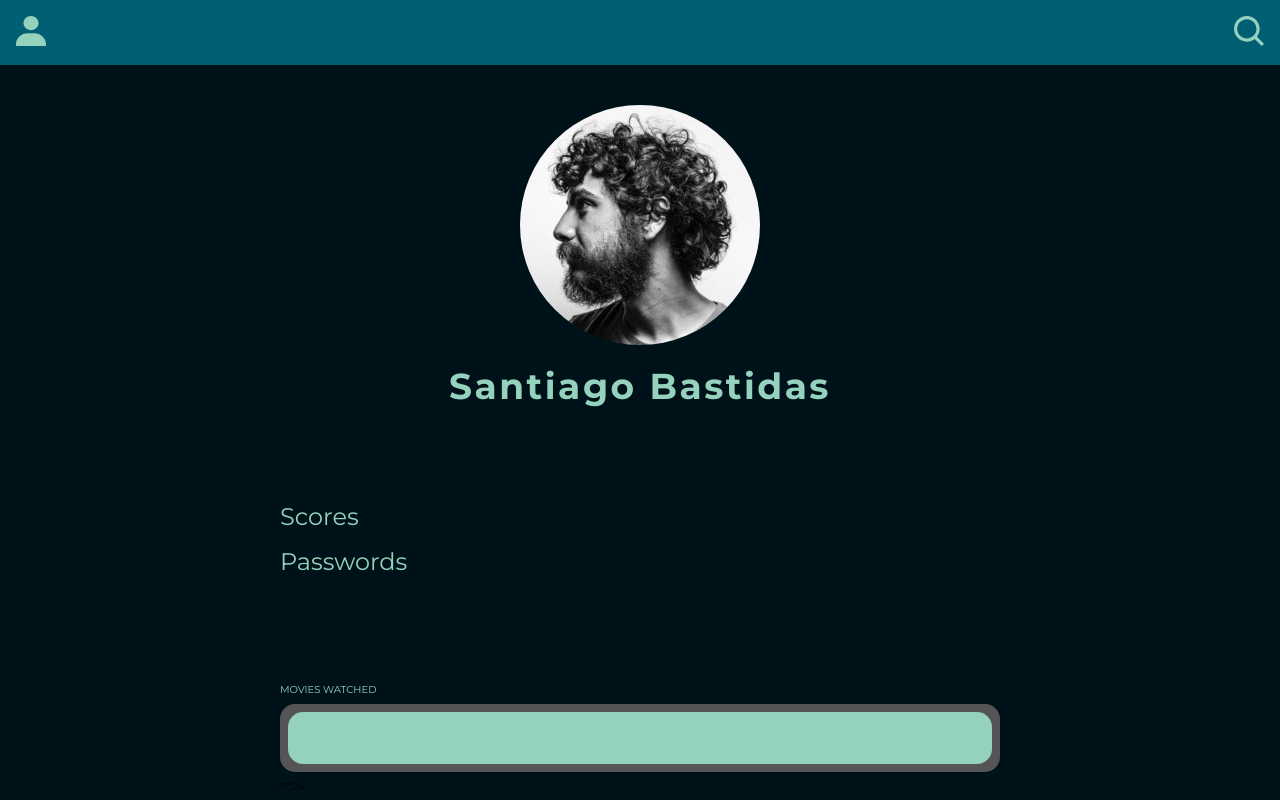
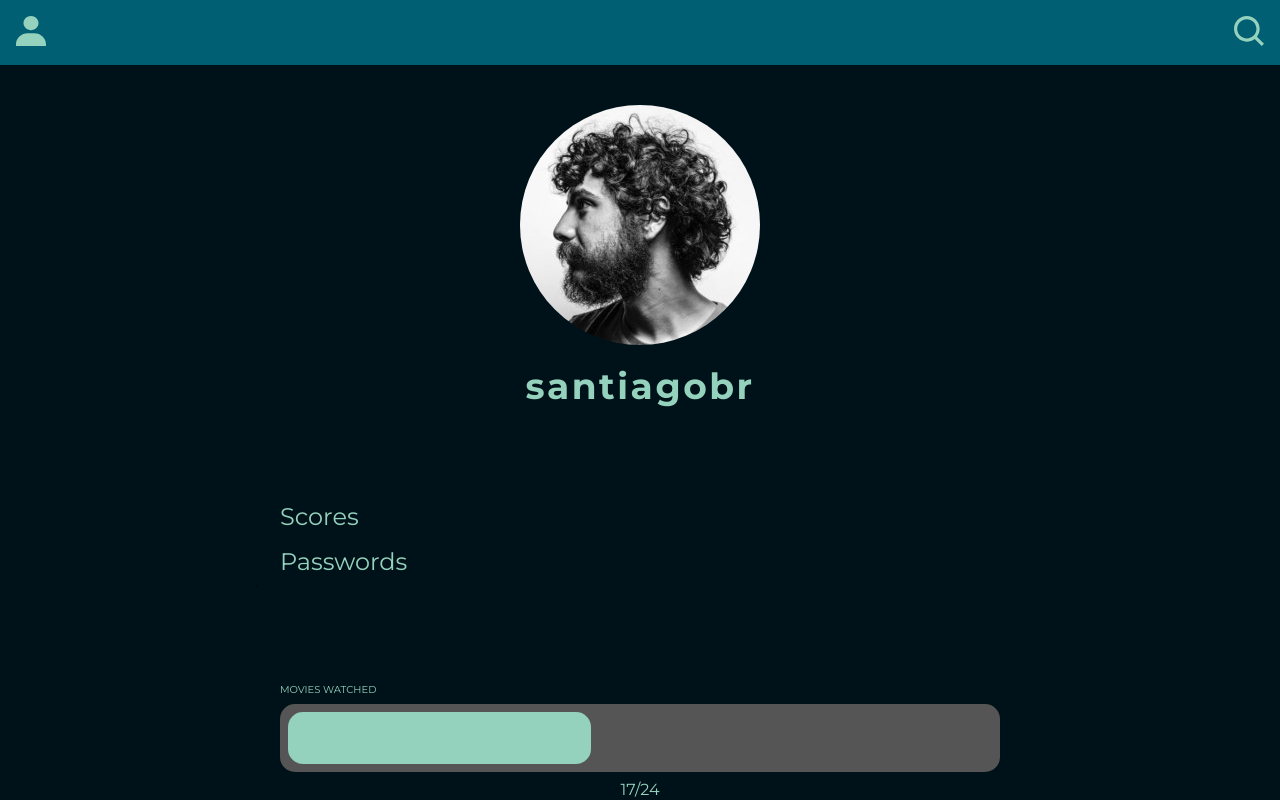
Before and after one commit to C10-Ghibli-Tracker-authentication-team/FE-ghibli-tracker, a React (Create React App) app: page /account in a window 1280 px wide. Built offline with nearby package versions, Linux system fonts and the light colour scheme; what react-socks would draw is missing.

Commit message:
Show user progress

```diff
--- a/src/components/AccountComponents/UserProfile/index.jsx
+++ b/src/components/AccountComponents/UserProfile/index.jsx
@@ -14,9 +14,7 @@ const UserProfile = () => {
         <Figure>
           <Image src={user_profile} alt="user image profile" />
         </Figure>
-        <UserName className="username">
-          {/* {username} */} Santiago Bastidas
-        </UserName>
+        <UserName className="username">{/* {username} */} santiagobr</UserName>
       </UserInfo>
     </>
   );
--- a/src/styles/UserProgress/UserProgressStyles.jsx
+++ b/src/styles/UserProgress/UserProgressStyles.jsx
@@ -1,12 +1,17 @@
 import styled from 'styled-components';
+import { Colors, Fonts } from '../GlobalStyles/GlobalStyles';
+
+const barWidth = (43/100)*100;
 
 export const Container = styled.div`
   margin: 9.4rem 2.4rem 0 2.4rem;
+  display: flex;
+  flex-direction: column;
 `;
 
 export const Over = styled.span`
-  font: var(--OVERLINE);
-  color: var(--Light);
+  font: ${Fonts.OVERLINE};
+  color: ${Colors.Light};
 `;
 
 export const BarWrap = styled.div`
@@ -14,17 +19,19 @@ export const BarWrap = styled.div`
   padding: 0.8rem;
   width: 100%;
   height: 6.8rem;
-  background-color: var(--Davys-grey);
+  background-color: ${Colors.DavysGrey};
   border-radius: 1.5rem;
 `;
 
 export const Bar = styled.div`
   height: 100%;
-  width: 100%;
+  width: ${barWidth}%;
   border-radius: 1.5rem;
-  background-color: var(--Light);
+  background-color: ${Colors.Light};
 `;
 
 export const Progress = styled.span`
-
+  font: ${Fonts['Subtitle-1']};
+  color: ${Colors.Light};
+  text-align: center;
 `;
```
